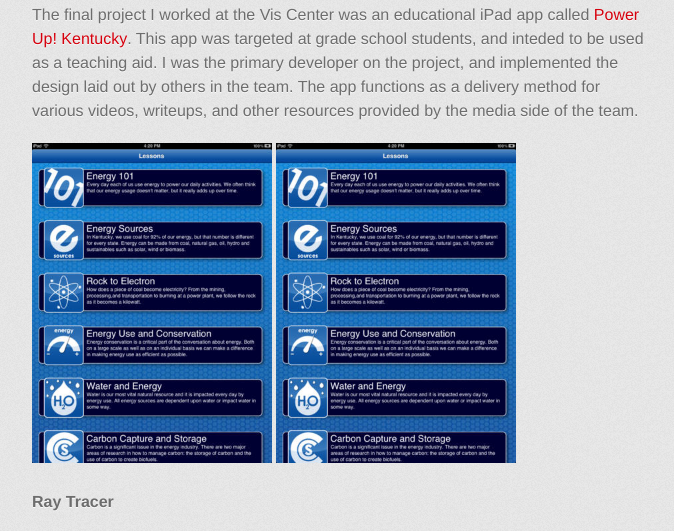
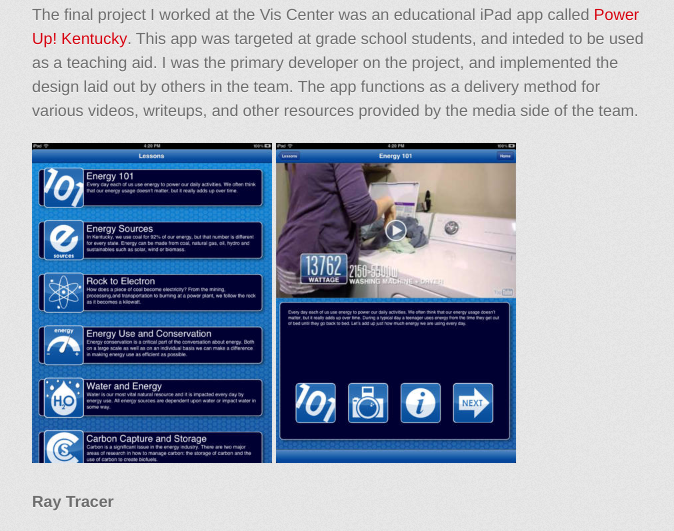
Before and after one commit to KyleKolpek/kylekolpek.github.com, a plain HTML site: page index.html in a window 1280 px wide. Shown: the part 1113-1644 px from the top of the page, without its empty margins (298-972 px from the left). Drawn offline with Linux system fonts and the light colour scheme; a web font is replaced by a local one.

Commit message:
Corrected paths

```diff
--- a/index.html
+++ b/index.html
@@ -50,7 +50,7 @@
 <p>The final project I worked at the Vis Center was an educational iPad app called <a href="https://itunes.apple.com/us/app/power-up!-kentucky/id548277600?mt=8">Power Up! Kentucky</a>. This app was targeted at grade school students, and inteded to be used as a teaching aid. I was the primary developer on the project, and implemented the design laid out by others in the team. The app functions as a delivery method for various videos, writeups, and other resources provided by the media side of the team.</p>
 
 <p><a href="https://github.com/KyleKolpek/kylekolpek.github.com/blob/master/images/power-up1.jpeg?raw=true"><img src="https://github.com/KyleKolpek/kylekolpek.github.com/blob/master/images/power-up1.jpeg?raw=true" style="max-width: 240px;"></a>
-<a href="https://github.com/KyleKolpek/kylekolpek.github.com/blob/master/images/power-up1.jpeg?raw=true"><img src="https://github.com/KyleKolpek/kylekolpek.github.com/blob/master/images/power-up1.jpeg?raw=true" style="max-width: 240px;"></a></p>
+<a href="https://github.com/KyleKolpek/kylekolpek.github.com/blob/master/images/power-up2.jpeg?raw=true"><img src="https://github.com/KyleKolpek/kylekolpek.github.com/blob/master/images/power-up2.jpeg?raw=true" style="max-width: 240px;"></a></p>
 
 <p><strong>Ray Tracer</strong></p>
 
```
